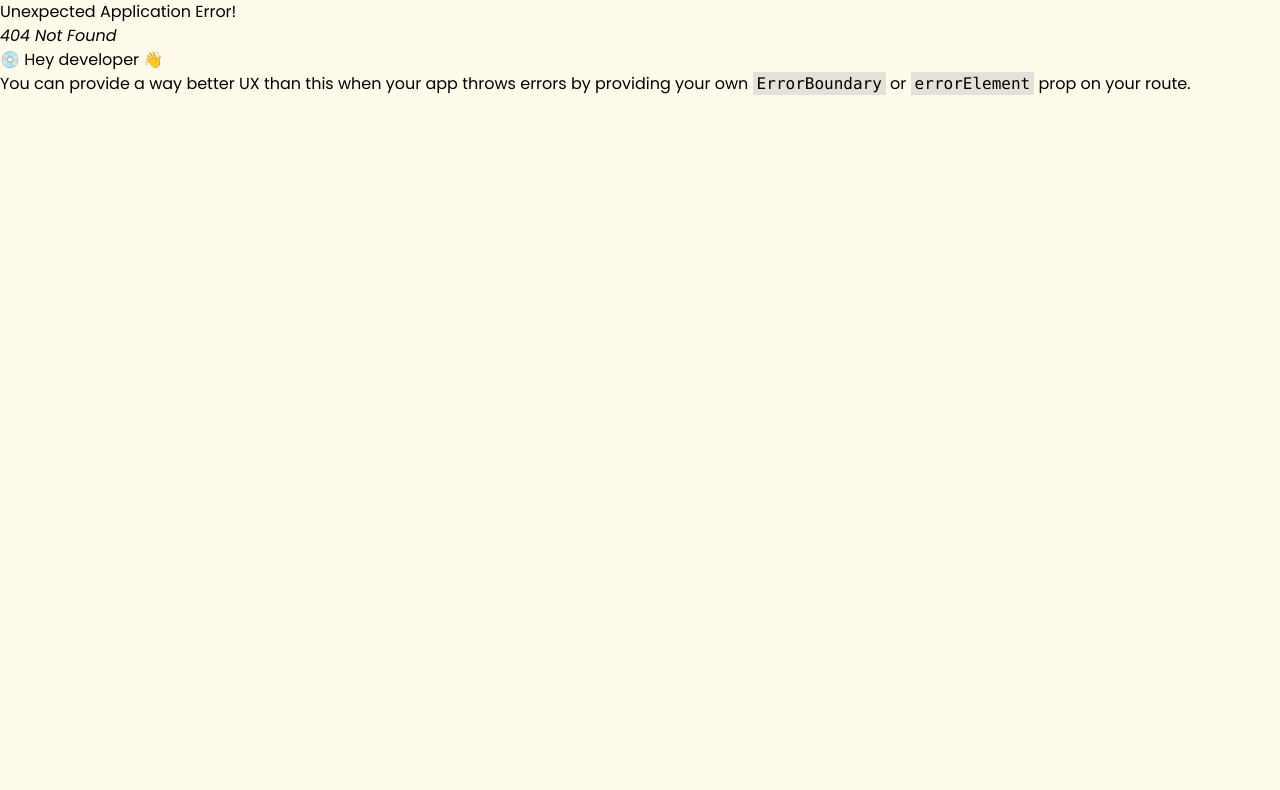
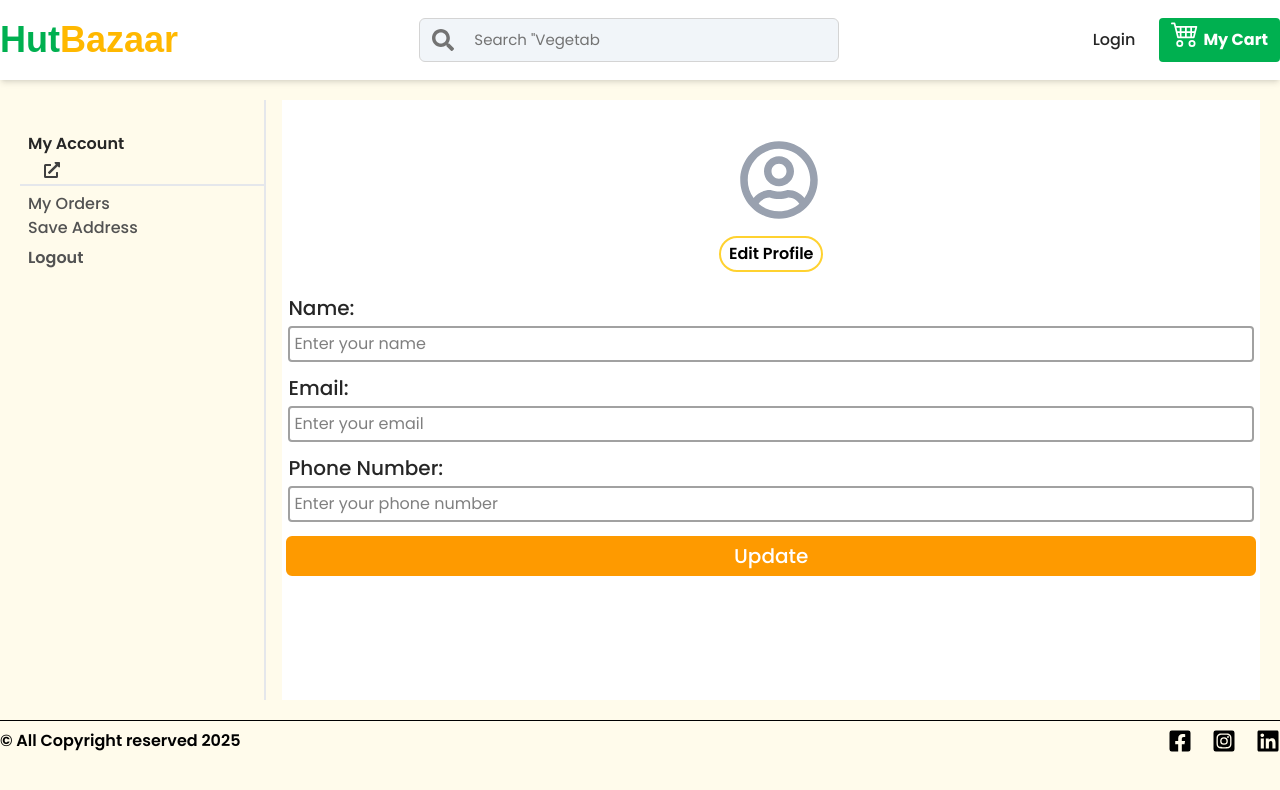
Before and after one commit to freelancer-amirhamza/super-mall, a React (Vite) app in the folder client/: page /dashboard/profile in a window 1280 px wide. Before the commit this address had no page. Shown: the top 790 px of the page. Built offline with nearby package versions, Linux system fonts and the light colour scheme; no server answers.

Commit message:
user section

```diff
--- a/client/src/App.jsx
+++ b/client/src/App.jsx
@@ -14,7 +14,6 @@ const App = () => {
   const fetchUser = async ()=>{
     const userData = await fetchUserDetails()
     dispatch(setUserDetails(userData?.data))
-    console.log(userData.data, "suer")
   }
   useEffect(()=>{
     fetchUser()
--- a/client/src/common/SummeryApi.jsx
+++ b/client/src/common/SummeryApi.jsx
@@ -33,6 +33,14 @@ const SummeryApi = {
     logout: {
         url: "/api/user/logout",
         method: "get",
+    },
+    uploadAvatar:{
+        url: "/api/user/upload-image",
+        method: "put",
+    },
+    updateUserDetails:{
+        url: "/api/user/update-user",
+        method: "put"
     }
 
 }
--- a/client/src/components/Header.jsx
+++ b/client/src/components/Header.jsx
@@ -26,8 +26,6 @@ const Header = () => {
     }
     navigate("/user")
   }
-
-  console.log(user, "user details")
   return (
     <header>
       <div className="flex w-full bg-white flex-col h-28  justify-center lg:h-20 gap-1  shadow-md items-center sticky top-0  ">
--- a/client/src/components/Search.jsx
+++ b/client/src/components/Search.jsx
@@ -13,7 +13,6 @@ const Search = () => {
         const isSearch = location.pathname === "/search"
         setIsSearchPage(isSearch)
     }, [location])
-    console.log("search", isSearchPage)
     return (
         <div onClick={() => navigate("/search")} className='flex w-full border gap-2 group lg:min-w-[420px] bg-slate-100 focus-within:bg-amber-50 h-11 items-center
          min-w-[300px] rounded-md border-neutral-300  focus-within:border-primary'>
--- a/client/src/components/UserMenu.jsx
+++ b/client/src/components/UserMenu.jsx
@@ -33,20 +33,26 @@ const UserMenu = ({close}) => {
         }
     }
 
+    const handleCloseMenu = ()=>{
+        if(close){
+            close()
+        }
+    }
+
     return (
         <div>
-            <div className="flex flex-col pt-3 gap-1.5  ">
+            <div className="flex  flex-col pt-3 gap-1.5  ">
                 <h2 className="font-semibold px-2 text-neutral-800 ">My Account</h2>
-                <div className="text-neutral-700 flex gap-4 cursor-pointer hover:bg-amber-100 items-center  font-medium px-2">
+                <Link onClick={handleCloseMenu} to={'/dashboard/profile'} className="text-neutral-700 flex gap-4 cursor-pointer hover:bg-amber-100 items-center  font-medium px-2">
                     <span className="">
                         {user?.name || user?.mobile}
                     </span>
                     <FaExternalLinkAlt size={16}/>
-                </div>
+                </Link>
                 <Divider/>
                 <div className="grid">
-                <Link to={"/account"} className='text-neutral-600 px-2 font-medium cursor-pointer hover:bg-amber-100'>My Orders</Link>
-                <Link to={"/account"} className='text-neutral-600 px-2 font-medium cursor-pointer hover:bg-amber-100'>Save Address</Link>
+                <Link onClick={handleCloseMenu} to={"/dashboard/my-orders"} className='text-neutral-600 px-2 font-medium cursor-pointer hover:bg-amber-100'>My Orders</Link>
+                <Link onClick={handleCloseMenu} to={"/dashboard/address"} className='text-neutral-600 px-2 font-medium cursor-pointer hover:bg-amber-100'>Save Address</Link>
                 </div>
                 <button onClick={handleLogout} className="text-neutral-600 text-left hover:bg-amber-200 cursor-pointer mb-2 font-semibold px-2">Logout</button>
             </div>
--- /dev/null
+++ b/client/src/components/UserProfileAvatarEdit.jsx
@@ -0,0 +1,71 @@
+import React, { useState } from 'react'
+import { useDispatch, useSelector } from 'react-redux'
+import SummeryApi from '../common/SummeryApi';
+import Axios from '../utils/Axios';
+import AxiosToastError from '../utils/AxiosToastError';
+import { updatedAvatar } from '../store/userSlice';
+import { IoCloseCircleOutline } from "react-icons/io5";
+
+const UserProfileAvatarEdit = ({close}) => {
+  const user = useSelector((state)=> state.user.user);
+  const [loading, setLoading] = useState(false);
+  const dispatch = useDispatch();
+  const handleSubmit = (e)=>{
+    e.preventDefault()
+  }
+
+  const handleUploadAvatar = async(e)=>{
+    const file = e.target.files[0];
+    if(!file){
+      return
+    }
+    const formData = new FormData();
+    formData.append("avatar", file);
+    try {
+      setLoading(true)
+      const response =await Axios({
+        ...SummeryApi.uploadAvatar,
+        data: formData,
+      })
+      setLoading(false);
+      console.log(response.data)
+      dispatch(updatedAvatar(response.data.data.avatar))
+    } catch (error) {
+      AxiosToastError(error)
+    }
+  }
+  return (
+    <section className="bg-neutral-900/60 fixed top-0 left-0 flex justify-center items-center right-0 bottom-0  z-50">
+           <div className=" p-5 rounded-md min-w-sm bg-amber-50">
+            <form  onSubmit={handleSubmit} className='flex flex-col items-center gap-4'>
+              <button className="flex w-fit ml-auto cursor-pointer text-amber-600 hover:bg-amber-600 hover:text-white rounded-full   " onClick={()=> close()}>
+                <IoCloseCircleOutline size={26} />
+              </button>
+              <div className="h-24 w-24 rounded-full ">
+                {
+                  user ? (
+                    <img
+                      src={user.avatar}
+                      alt={user.name}
+                      className="w-full object-fill border-4 border-amber-400 h-full rounded-full"
+                    />
+                  ) : (
+                    <FaRegUserCircle className="w-20 h-20 text-gray-400" />
+                  )
+                }
+              </div>
+              <div className="">
+                <label htmlFor="uploadAvatar">
+                  <input onChange={handleUploadAvatar} type="file" id="uploadAvatar" className="hidden" />
+                  <div className="border-2 px-2 py-1 rounded-full cursor-pointer border-amber-300 hover:bg-orange-500 hover:text-white font-semibold ">
+                    {loading ? 'Uploading...' : 'Upload'}
+                  </div>
+                </label>
+              </div>
+            </form>
+           </div>
+    </section>
+  )
+}
+
+export default UserProfileAvatarEdit
--- a/client/src/layout/Dashboard.jsx
+++ b/client/src/layout/Dashboard.jsx
@@ -1,11 +1,21 @@
 import React from 'react'
+import UserMenu from '../components/UserMenu'
+import { Outlet } from 'react-router-dom'
 
 const Dashboard = () => {
   return (
-    <div>
-      Dashboard
-      Dashboard
-    </div>
+    <section className="bg-amber-50">
+      <div className="container mx-auto flex gap-4 p-5">
+          {/* left side */}
+          <div className=" py-5 sticky top-24 max-h-[calc(100vh-96px)] overflow-y-auto hidden lg:block flex-1 border-r-2 border-gray-200">
+            <UserMenu/>
+          </div>
+          {/* right side */}
+          <div className="bg-white flex-4 min-h-[75vh] ">
+            <Outlet/>
+          </div>
+      </div>
+    </section>
   )
 }
 
--- /dev/null
+++ b/client/src/pages/Address.jsx
@@ -0,0 +1,12 @@
+import React from 'react'
+
+const Address = () => {
+  return (
+    <div>
+      Address
+      Address
+    </div>
+  )
+}
+
+export default Address
--- /dev/null
+++ b/client/src/pages/MyOrders.jsx
@@ -0,0 +1,12 @@
+import React from 'react'
+
+const MyOrders = () => {
+  return (
+    <div>
+      MyOrders
+      MyOrders
+    </div>
+  )
+}
+
+export default MyOrders
--- a/client/src/pages/Profile.jsx
+++ b/client/src/pages/Profile.jsx
@@ -1,11 +1,116 @@
-import React from 'react'
+import React, { useEffect, useState } from 'react'
+import { useDispatch, useSelector } from 'react-redux'
+import { FaRegUserCircle } from "react-icons/fa";
+import UserProfileAvatarEdit from '../components/UserProfileAvatarEdit';
+import AxiosToastError from '../utils/AxiosToastError';
+import Axios from '../utils/Axios';
+import SummeryApi from '../common/SummeryApi';
+import fetchUserDetails from '../utils/fetchUserDetails';
+import { setUserDetails } from '../store/userSlice';
+import toast from 'react-hot-toast';
+const Profile = () => {
+  const user = useSelector((state) => state.user.user)
+  const [showProfileEdit, setShowProfileEdit] = useState(false);
+  const [loading, setLoading] = useState(false);
+  const dispatch = useDispatch()
+  const [userData, setUserData]= useState({
+    name: user?.name,
+    email: user?.email,
+    mobile: user?.mobile
+  })
 
-const Profile = () => {
+  useEffect(()=>{
+    setUserData({
+      name: user?.name,
+      email: user?.email,
+      mobile: user?.mobile
+    })
+  },[user])
+
+  const handleOnChange = (e)=>{
+    const {name, value} = e.target;
+    setUserData((userData)=>{
+      return{
+        ...userData,
+        [name] : value
+      }
+    })
+  }
+
+  const handleOnSubmit =async (e)=>{
+    e.preventDefault()
+    try {
+      setLoading(true)
+      const response = await Axios({
+        ...SummeryApi.updateUserDetails,
+        data: userData,
+      })
+            if(response?.data?.success){
+                toast.success(response?.data?.message)
+                const userData = await fetchUserDetails()
+                dispatch(setUserDetails(userData.data))
+            }
+    } catch (error) {
+      AxiosToastError(error)
+    } finally{
+      setLoading(false)
+    }
+  }
+
   return (
-    <div>
-      Profile
-      Profile
-    </div>
+    <section className="">
+      <div className="container mx-auto">
+        {/* edit avatar image */}
+        <div className="flex flex-col items-center pt-10">
+          <div className="w-20 h-20 ml-4  rounded-full">
+            {user ? (
+              <img
+                src={user.avatar}
+                alt={user.name}
+                className="w-full object-fill border-2 border-amber-400 h-full rounded-full"
+              />
+            ) : (
+              <FaRegUserCircle className="w-20 h-20 text-gray-400" />
+            )}
+          </div>
+          <div className="pt-4">
+            <button onClick={()=> setShowProfileEdit(true)} className=" border-2 px-2 py-1 rounded-full border-amber-300 hover:bg-orange-500 hover:text-white font-semibold ">Edit Profile</button>
+          </div>
+          {showProfileEdit && <UserProfileAvatarEdit close={()=>setShowProfileEdit(false)} />}
+        </div>
+        {/* edit user name email mobile number */}
+        <form className="container mx-auto grid grid-cols-1 my-4 ">
+          <div className="grid gap-1  border-neutral-500 p-1.5 rounded-sm">
+            <label className='text-xl font-medium text-neutral-800' htmlFor="name">Name:</label>
+            <input  type="text" name="name" id="name"
+            placeholder='Enter your name' required
+             value={userData?.name}
+             onChange={handleOnChange}
+            className="border-2 border-neutral-400 focus-within:border-amber-200 p-1 rounded-sm outline-none " />
+          </div>
+          <div className="grid gap-1   border-neutral-500 p-1.5 rounded-sm">
+            <label className='text-xl font-medium text-neutral-800' htmlFor="name">Email:</label>
+            <input  type="email" name="email" id="email" required
+            placeholder='Enter your email'
+             value={userData?.email}
+             onChange={handleOnChange}
+            className="border-2 border-neutral-400 focus-within:border-amber-200 p-1 rounded-sm outline-none " />
+          </div>
+          <div className="grid gap-1   border-neutral-500 p-1.5 rounded-sm">
+            <label className='text-xl font-medium text-neutral-800' htmlFor="name">Phone Number:</label>
+            <input  type="text" name="mobile" id="mobile" required
+            placeholder='Enter your phone number'
+             value={userData?.mobile}
+             onChange={handleOnChange}
+            className="border-2 border-neutral-400 focus-within:border-amber-200 p-1 rounded-sm outline-none " />
+          </div>
+          <button onClick={handleOnSubmit} className='bg-amber-500 font-medium text-xl p-1 cursor-pointer  rounded-md text-white hover:bg-transparent
+           hover:text-amber-600 mx-1 my-2 border-2 border-amber-500 ' type="submit">
+            {loading ? "Loading..." : "Update"}
+            </button>
+        </form>
+      </div>
+    </section>
   )
 }
 
--- a/client/src/store/userSlice.js
+++ b/client/src/store/userSlice.js
@@ -11,6 +11,9 @@ const userSlice = createSlice({
         setUserDetails: (state, action)=>{
             state.user = action.payload
         },
+        updatedAvatar: (state, action)=>{
+            state.user.avatar = action.payload
+        },
 
         logout: (state)=>{
             state.user = null
@@ -18,6 +21,6 @@ const userSlice = createSlice({
     }
 })
 
-export const { setUserDetails, logout } = userSlice.actions;
+export const { setUserDetails, logout,updatedAvatar } = userSlice.actions;
 
 export default userSlice.reducer
```
Also changed, not shown: client/src/route/index.jsx (+16 -4 lines).
